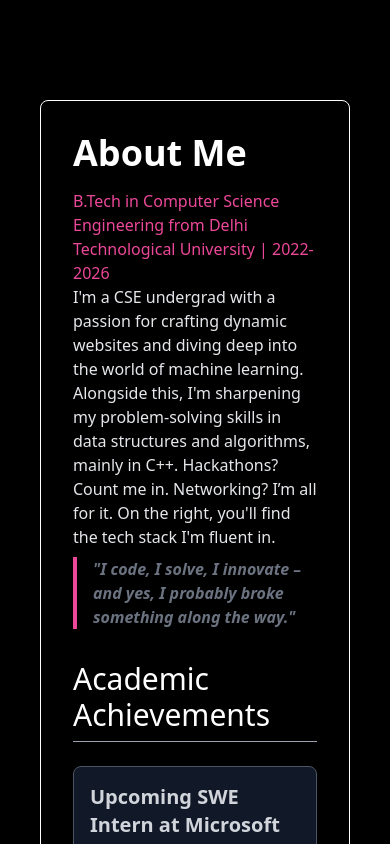
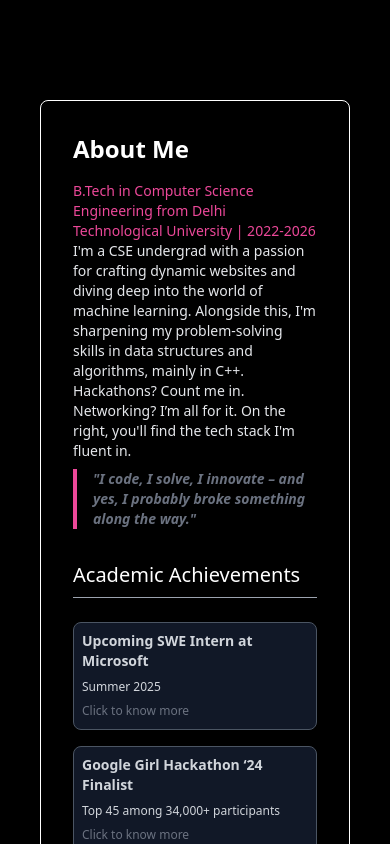
Before and after one commit to aggrhythm/Portfolio, a React (Vite) app: page / in a window 390 px wide. Shown: the part 780-1624 px from the top of the page. Built offline with nearby package versions, Linux system fonts and the light colour scheme.

Commit message:
final responsive

```diff
--- a/src/components/aboutme.jsx
+++ b/src/components/aboutme.jsx
@@ -49,21 +49,21 @@ const AboutMe = () => {
     <div className="lg:w-[80%] md:w-[90%] sm:w-full w-full p-8 border border-white rounded-lg shadow-lg">
 
         <h1
-          className="text-4xl  font-bold mb-4 cursor-pointer"
+          className="text-2xl sm:text-4xl  font-bold mb-4 cursor-pointer"
           onMouseEnter={handleMouseEnter}
           onMouseLeave={handleMouseLeave}
         >
           {headingText}
         </h1>
 
-        <p className="text-md text-pink-500">
+        <p className="text-sm sm:text-md text-pink-500">
           B.Tech in Computer Science Engineering from{" "}
           <span>Delhi Technological University |  2022-2026</span>
         </p>
-        <p className="text-md mb-8 text-gray-200">
+        <p className="text-sm sm:text-md mb-8 text-gray-200">
           I'm a CSE undergrad with a passion for crafting dynamic websites and diving deep into the world of machine learning. Alongside this, I'm sharpening my problem-solving skills in data structures and algorithms, mainly in C++. Hackathons? Count me in. Networking? I’m all for it. On the right, you'll find the tech stack I'm fluent in.
           <br />
-          <p className="text-md mt-2 text-gray-500 font-bold italic border-l-4 border-pink-500 pl-4">
+          <p className="text-sm sm:text-md mt-2 text-gray-500 font-bold italic border-l-4 border-pink-500 pl-4">
             "I code, I solve, I innovate – and yes, I probably broke something along the
             way."
           </p>
@@ -71,7 +71,7 @@ const AboutMe = () => {
 
 
         <div>
-          <h2 className="text-3xl mb-6 border-b border-gray-400 pb-2">Academic Achievements</h2>
+          <h2 className="text-xl sm:text-3xl mb-6 border-b border-gray-400 pb-2">Academic Achievements</h2>
           <div className="grid grid-cols-1 md:grid-cols-2 gap-4">
             <AchievementCard
               title="Upcoming SWE Intern at Microsoft"
@@ -150,7 +150,7 @@ const AboutMe = () => {
           </div>
         </div>
       </div>
-      <div className="w-full flex flex-wrap justify-center gap-4 mt-8 lg:mt-0 lg:w-[20%] lg:flex-col">
+      <div className="w-full flex flex-wrap justify-center gap-2 sm:gap-4 mt-8 lg:mt-0 lg:w-[20%] lg:flex-col">
 
     <TechIcon icon={<FaReact />} color="#61DAFB" label="React" size="40px" />
     <TechIcon icon={<FaPython />} color="#3776AB" label="Python" size="40px" />
@@ -170,18 +170,18 @@ const AboutMe = () => {
 const AchievementCard = ({ title, description, onSeeMore }) => {
   return (
     <div
-      className="p-4 bg-gray-900 border border-gray-600 rounded-lg
+      className="p-2 sm:p-4 bg-gray-900 border border-gray-600 rounded-lg
       transition-all duration-300 cursor-pointer
       hover:translate-x-[-8px] hover:translate-y-[-8px] hover:bg-black
       hover:border-pink-500 group "
     >
-      <h3 className="text-xl font-semibold text-gray-300 group-hover:text-pink-500">
+      <h3 className="text-sm sm:text-xl font-semibold text-gray-300 group-hover:text-pink-500">
         {title}
       </h3>
-      <p className="text-md text-gray-300 mt-2">{description}</p>
+      <p className="text-xs sm:text-md text-gray-300 mt-2">{description}</p>
       <button
         onClick={onSeeMore}
-        className="mt-2 text-sm text-gray-500 hover:underline"
+        className="mt-2 text-xs sm:text-sm text-gray-500 hover:underline"
       >
         Click to know more
       </button>
--- a/src/components/contact.jsx
+++ b/src/components/contact.jsx
@@ -14,7 +14,7 @@ const Contact = () => {
       <h4 className="text-pink-500 text-lg tracking-widest mb-4 uppercase">
         Let’s Connect
       </h4>
-      <h1 className="text-5xl md:text-6xl font-extrabold text-white mb-6 drop-shadow-lg">
+      <h1 className="text-4xl md:text-6xl font-extrabold text-white mb-6 drop-shadow-lg">
         Get In Touch
       </h1>
       <p className="text-center max-w-2xl mb-10 px-4 text-gray-400 text-lg leading-relaxed">
--- a/src/components/header.jsx
+++ b/src/components/header.jsx
@@ -76,14 +76,14 @@ const Header = () => {
 
       {isMenuOpen && (
        <div className="fixed inset-0 bg-black bg-opacity-20 backdrop-blur-md z-40">
-       <div className="fixed top-0 right-0 h-screen w-4/5 sm:w-2/5 w-2/5 bg-black text-white z-50 shadow-lg">
+       <div className="fixed top-0 right-0 h-screen w-2/5 bg-black text-white z-50 shadow-lg">
          <div className="flex flex-col justify-start items-start p-8 space-y-6">
            <button
              onClick={toggleMenu}
-             className="absolute top-6 right-6 text-white hover:text-pink-500 transition duration-300"
+             className="absolute top-8 sm:top-6 right-6 text-white hover:text-pink-500 transition duration-300"
            >
              <svg
-               className="w-8 h-8"
+               className="w-6 h-6 sm:w-8 sm:h-8"
                fill="none"
                stroke="currentColor"
                viewBox="0 0 24 24"
@@ -100,28 +100,28 @@ const Header = () => {
            <nav className="flex flex-col space-y-6 text-left">
              <a
                href="#aboutme"
-               className="text-lg text-gray-300 hover:text-pink-500 transition duration-300"
+               className="text-md sm:text-lg text-gray-300 hover:text-pink-500 transition duration-300"
                onClick={toggleMenu}
              >
                About
              </a>
              <a
                href="#history"
-               className="text-lg text-gray-300 hover:text-pink-500 transition duration-300"
+               className="text-md sm:text-lg  text-gray-300 hover:text-pink-500 transition duration-300"
                onClick={toggleMenu}
              >
                Experience
              </a>
              <a
                href="#projects"
-               className="text-lg text-gray-300 hover:text-pink-500 transition duration-300"
+               className="text-md sm:text-lg text-gray-300 hover:text-pink-500 transition duration-300"
                onClick={toggleMenu}
              >
                Projects
              </a>
              <a
                href="#contact"
-               className="text-lg text-gray-300 hover:text-pink-500 transition duration-300"
+               className="text-md sm:text-lg  text-gray-300 hover:text-pink-500 transition duration-300"
                onClick={toggleMenu}
              >
                Contact
@@ -130,7 +130,7 @@ const Header = () => {
                href="https://drive.google.com/file/d/1Hr96oEyUoZAQpRiQdCSkic3VVmzMCxUY/view?usp=sharing"
                target="_blank"
                rel="noopener noreferrer"
-               className="block text-center text-pink-500 border-2 border-pink-500 px-6 py-2 rounded-md hover:bg-pink-500 hover:text-black transition duration-300"
+               className="block text-center text-pink-500  border-2 border-pink-500 px-2 sm:px-6 py-2 rounded-md hover:bg-pink-500 hover:text-black transition duration-300"
                onClick={toggleMenu}
              >
                Resume
--- a/src/components/popup.jsx
+++ b/src/components/popup.jsx
@@ -1,25 +1,31 @@
-import React from "react";
+import React, { useEffect } from "react";
 
 const Popup = ({ title, image, details, onClose }) => {
+  useEffect(() => {
+    document.body.style.overflow = "hidden";
+    return () => {
+      document.body.style.overflow = "auto";
+    };
+  }, []);
+
   return (
     <div className="fixed inset-0 bg-black bg-opacity-60 flex items-center justify-center z-50">
-      <div className="bg-gradient-to-b from-[#0a0a0a] to-[#121212] border-2 border-gray-800 text-white p-8 rounded-xl w-[50%] max-w-4xl sm:w-[70%] md:w-[60%] lg:w-[50%] relative">
+      <div className="bg-gradient-to-b from-[#0a0a0a] to-[#121212] border-2 border-gray-800 text-white p-8 rounded-xl w-[90%] max-w-4xl sm:w-[70%] md:w-[60%] lg:w-[50%] relative overflow-auto max-h-[60vh] sm:max-h-[90vh]">
         <button
-          className="absolute top-6 right-6 text-3xl text-white hover:text-pink-700 transition duration-200"
+          className="absolute top-2 right-2 sm:top-6 sm:right-6 text-xl sm:text-3xl text-white hover:text-pink-700 transition duration-200"
           onClick={onClose}
         >
           &times;
         </button>
-        <h2 className="text-2xl mb-2 text-white">{title}</h2>
+        <h2 className="text-lg sm:text-2xl mb-2 text-white">{title}</h2>
         <div className="flex mt-6 items-center space-x-6">
-
           {image && (
-            <div className="w-1/3 overflow-hidden shadow-lg">
+            <div className="w-1/4 sm:w-1/3 overflow-hidden shadow-lg">
               <img src={image} alt={title} className="object-cover" />
             </div>
           )}
 
-          <div className="flex-1 text-sm">
+          <div className="flex-1 text-xs sm:text-sm overflow-auto">
             <p className="text-gray-400 mb-4">{details}</p>
           </div>
         </div>
```
